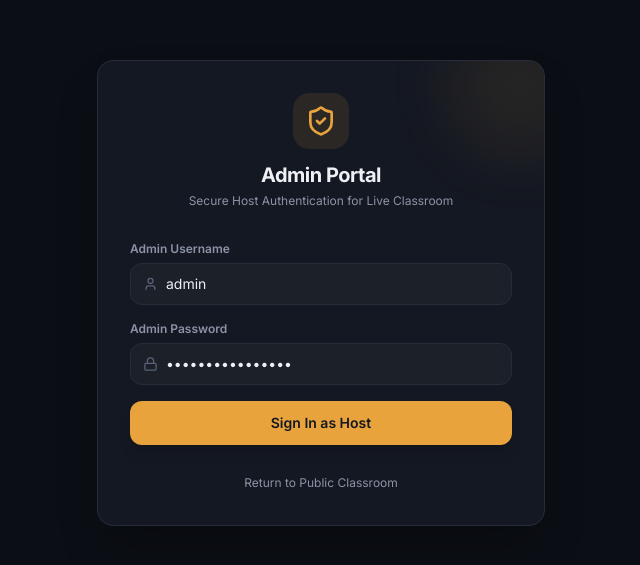
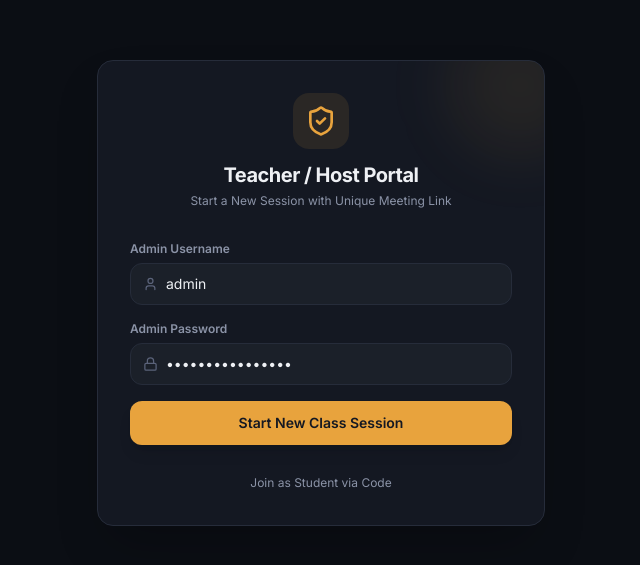
Before and after one commit to prottoybiswas01/live-Class-meet, a React (Vite) app: page /admin in a window 1280 px wide. Shown: the part 107-672 px from the top of the page, without its empty margins (319-959 px from the left). Built offline with nearby package versions, Linux system fonts and the light colour scheme.

Commit message:
Update live classroom application

```diff
--- a/src/App.jsx
+++ b/src/App.jsx
@@ -11,9 +11,17 @@ const SOCKET_SERVER_URL = window.location.hostname === 'localhost'
   ? 'http://localhost:5000'
   : 'https://live-class-meet.onrender.com';
 
+function generateUniqueRoomId() {
+  const chars = 'abcdefghijklmnopqrstuvwxyz';
+  const p1 = Array.from({ length: 3 }, () => chars[Math.floor(Math.random() * chars.length)]).join('');
+  const p2 = Array.from({ length: 4 }, () => chars[Math.floor(Math.random() * chars.length)]).join('');
+  const p3 = Array.from({ length: 3 }, () => chars[Math.floor(Math.random() * chars.length)]).join('');
+  return `${p1}-${p2}-${p3}`;
+}
+
 function StudentJoinWrapper() {
   const { roomId } = useParams();
-  const roomName = roomId || 'class-session-1';
+  const roomName = roomId || 'live-session';
 
   const [user, setUser] = useState(null);
   const [isKnocking, setIsKnocking] = useState(false);
@@ -97,7 +105,7 @@ function StudentJoinWrapper() {
           <div>
             <h2 className="text-lg font-bold text-white">Waiting for Host Approval...</h2>
             <p className="text-xs text-[#8B93A7] mt-1">
-              Hi <strong>{knockingName}</strong>, your request has been sent to the Teacher. Please wait while they admit you to the live class.
+              Hi <strong>{knockingName}</strong>, your request for session <code>{roomName}</code> has been sent to the Teacher. Please wait while they admit you to the live class.
             </p>
           </div>
 
@@ -126,7 +134,7 @@ function StudentJoinWrapper() {
 
 function MainClassroomWrapper() {
   const { roomId } = useParams();
-  const targetRoom = roomId || 'class-session-1';
+  const targetRoom = roomId || localStorage.getItem('activeRoomId') || 'live-session';
   const [classStatus, setClassStatus] = useState(null);
   const [loading, setLoading] = useState(true);
   const [user, setUser] = useState(null);
@@ -168,6 +176,7 @@ function MainClassroomWrapper() {
     localStorage.removeItem('adminToken');
     localStorage.removeItem('userRole');
     localStorage.removeItem('userName');
+    localStorage.removeItem('activeRoomId');
   };
 
   if (user && user.role === 'admin') {
@@ -197,17 +206,19 @@ function MainClassroomWrapper() {
 }
 
 export default function App() {
+  const defaultRoom = localStorage.getItem('activeRoomId') || generateUniqueRoomId();
+
   return (
     <BrowserRouter>
       <Routes>
         <Route path="/admin" element={<AdminLogin />} />
         <Route path="/admin-login" element={<AdminLogin />} />
         <Route path="/join/:roomId" element={<StudentJoinWrapper />} />
-        <Route path="/join" element={<StudentJoinWrapper />} />
+        <Route path="/join" element={<Navigate to={`/join/${defaultRoom}`} replace />} />
         <Route path="/room/:roomId" element={<MainClassroomWrapper />} />
-        <Route path="/class" element={<MainClassroomWrapper />} />
-        <Route path="/" element={<Navigate to="/join" replace />} />
-        <Route path="*" element={<Navigate to="/join" replace />} />
+        <Route path="/class" element={<Navigate to={`/room/${defaultRoom}`} replace />} />
+        <Route path="/" element={<Navigate to={`/join/${defaultRoom}`} replace />} />
+        <Route path="*" element={<Navigate to={`/join/${defaultRoom}`} replace />} />
       </Routes>
     </BrowserRouter>
   );
--- a/src/pages/AdminLogin.jsx
+++ b/src/pages/AdminLogin.jsx
@@ -13,6 +13,14 @@ const DARK = {
 };
 const AMBER = "#E8A33D";
 
+function generateUniqueRoomId() {
+  const chars = 'abcdefghijklmnopqrstuvwxyz';
+  const p1 = Array.from({ length: 3 }, () => chars[Math.floor(Math.random() * chars.length)]).join('');
+  const p2 = Array.from({ length: 4 }, () => chars[Math.floor(Math.random() * chars.length)]).join('');
+  const p3 = Array.from({ length: 3 }, () => chars[Math.floor(Math.random() * chars.length)]).join('');
+  return `${p1}-${p2}-${p3}`;
+}
+
 export default function AdminLogin() {
   const [username, setUsername] = useState('admin');
   const [password, setPassword] = useState('adminpassword123');
@@ -23,8 +31,9 @@ export default function AdminLogin() {
   React.useEffect(() => {
     const token = localStorage.getItem('adminToken');
     const role = localStorage.getItem('userRole');
+    const existingRoom = localStorage.getItem('activeRoomId') || generateUniqueRoomId();
     if (token && role === 'admin') {
-      navigate('/class');
+      navigate(`/room/${existingRoom}`);
     }
   }, [navigate]);
 
@@ -51,12 +60,15 @@ export default function AdminLogin() {
         throw new Error(data.message || 'Authentication failed.');
       }
 
-      // Save token & admin credentials securely
+      // Generate dynamic unique Google Meet style Room ID for this new class session
+      const uniqueRoomId = generateUniqueRoomId();
+
       localStorage.setItem('adminToken', data.token);
       localStorage.setItem('userRole', 'admin');
       localStorage.setItem('userName', data.admin.username);
+      localStorage.setItem('activeRoomId', uniqueRoomId);
 
-      navigate('/class');
+      navigate(`/room/${uniqueRoomId}`);
     } catch (err) {
       setError(err.message);
     } finally {
@@ -73,8 +85,8 @@ export default function AdminLogin() {
           <div className="w-14 h-14 rounded-2xl flex items-center justify-center mb-3" style={{ background: `${AMBER}1A`, color: AMBER }}>
             <ShieldCheck size={32} />
           </div>
-          <h2 className="text-xl font-bold tracking-tight">Admin Portal</h2>
-          <p className={`text-xs ${DARK.sub} mt-1`}>Secure Host Authentication for Live Classroom</p>
+          <h2 className="text-xl font-bold tracking-tight">Teacher / Host Portal</h2>
+          <p className={`text-xs ${DARK.sub} mt-1`}>Start a New Session with Unique Meeting Link</p>
         </div>
 
         {error && (
@@ -93,7 +105,7 @@ export default function AdminLogin() {
                 type="text"
                 value={username}
                 onChange={(e) => setUsername(e.target.value)}
-                placeholder="Enter username from .env"
+                placeholder="Enter admin username"
                 className={`w-full bg-transparent outline-none text-sm ${DARK.text} placeholder:${DARK.faint}`}
                 required
               />
@@ -108,7 +120,7 @@ export default function AdminLogin() {
                 type="password"
                 value={password}
                 onChange={(e) => setPassword(e.target.value)}
-                placeholder="Enter password from .env"
+                placeholder="Enter admin password"
                 className={`w-full bg-transparent outline-none text-sm ${DARK.text} placeholder:${DARK.faint}`}
                 required
               />
@@ -121,16 +133,19 @@ export default function AdminLogin() {
             className="w-full py-3 rounded-xl font-semibold text-sm transition-all duration-200 mt-2 shadow-lg"
             style={{ background: AMBER, color: '#141822' }}
           >
-            {loading ? 'Authenticating...' : 'Sign In as Host'}
+            {loading ? 'Generating Unique Class Session...' : 'Start New Class Session'}
           </button>
         </form>
 
         <div className="mt-6 text-center">
           <button
-            onClick={() => navigate('/class')}
+            onClick={() => {
+              const activeRoom = localStorage.getItem('activeRoomId') || generateUniqueRoomId();
+              navigate(`/join/${activeRoom}`);
+            }}
             className={`text-xs ${DARK.sub} hover:underline`}
           >
-            Return to Public Classroom
+            Join as Student via Code
           </button>
         </div>
       </div>
```
Also changed, not shown: 2 other files (tests, documents, lock files or other folders).
